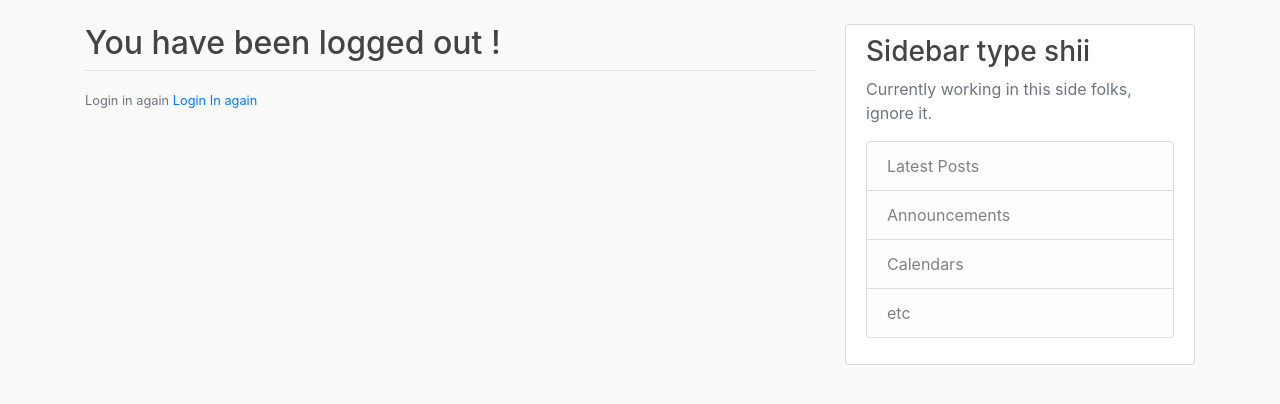
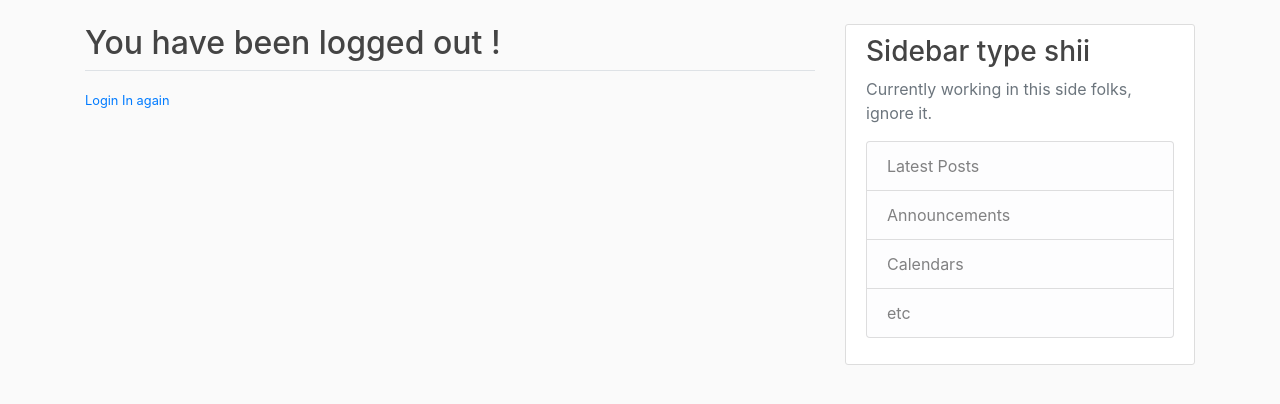
Before and after one commit to DevAyushKumar/DjangoFullStack, a Django app: template users/templates/users/logout.html in a window 1280 px wide. Shown: the part 56-460 px from the top of the page. Run offline with Django 5.2, Linux system fonts and the light colour scheme; the template is opened without the code that fills it, so the values that code supplies are empty; some libraries are stand-ins or nearby versions.

Commit message:
minor changes fixed

```diff
--- a/users/templates/users/logout.html
+++ b/users/templates/users/logout.html
@@ -3,7 +3,7 @@
 <h2>You have been logged out !</h2>
 <div class="border-top pt-3">
     <small class="text-muted">
-        Login in again <a href="{% url 'login' %}">Login In again</a>
+    <a href="{% url 'login' %}">Login In again</a>
     </small>
 </div>
 {% endblock content %}
```
Also changed, not shown: db.sqlite3, media/default.png, media/profile_pics/Screenshot_37_RlXZ0Hh.png (added), media/profile_pics/Screenshot_42.png (added), media/profile_pics/images.jpg (added).
